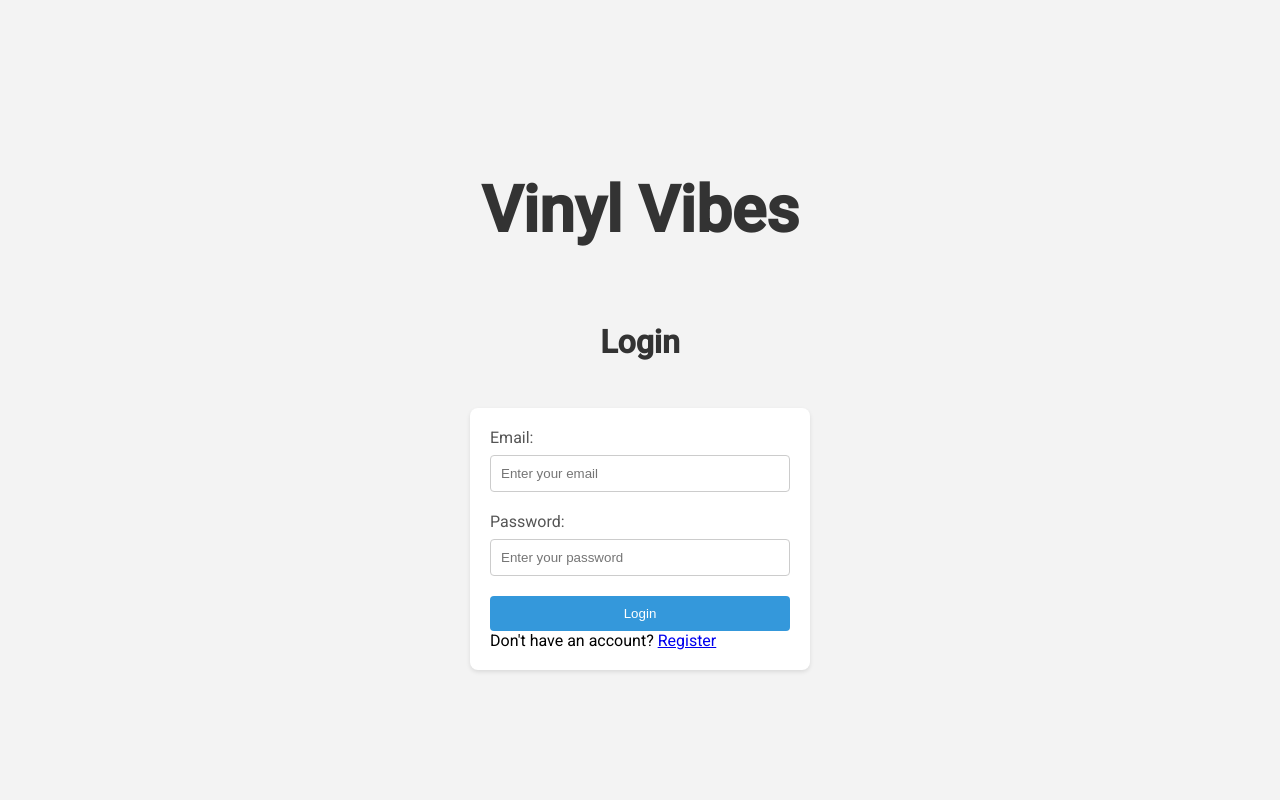
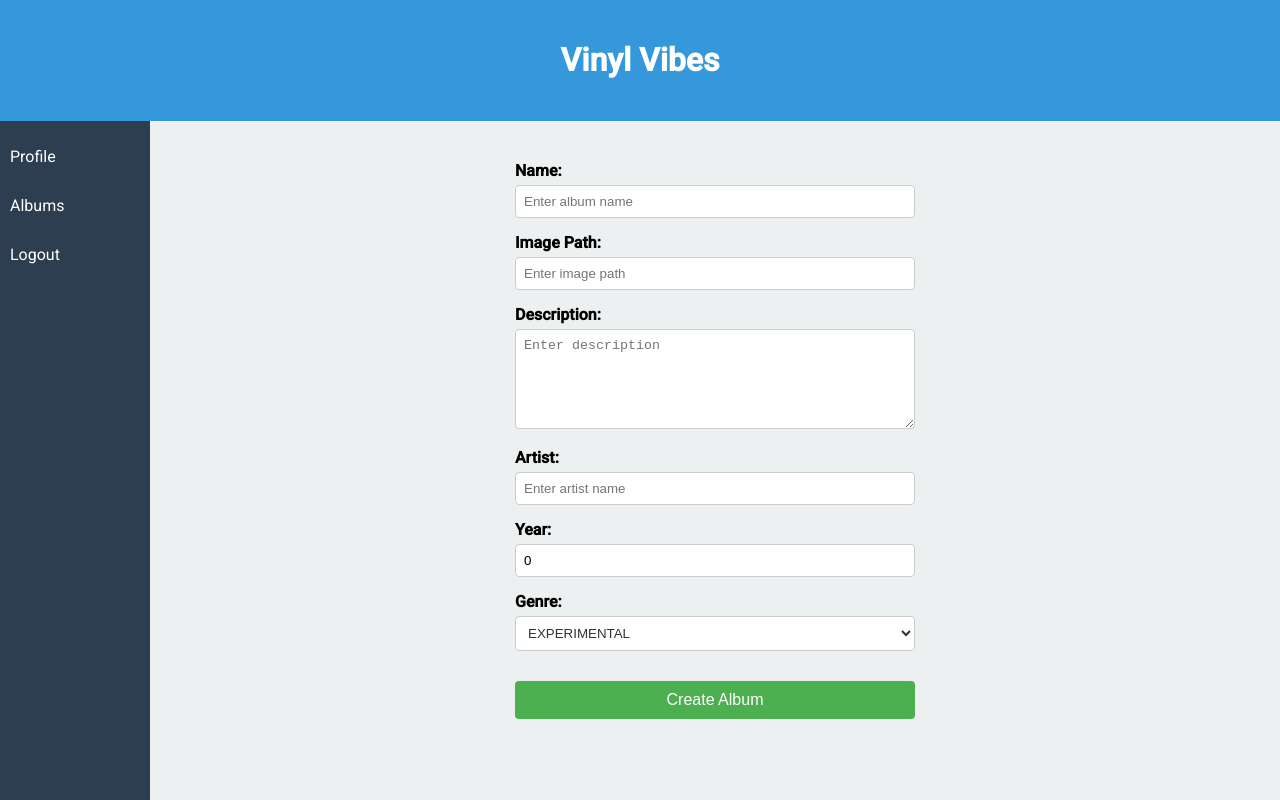
Before and after one commit to Zivkey/VinylVibesAngular, an Angular app: page /home/album-form in a window 1280 px wide. Before the commit this address led to /login. Shown: the top 800 px of the page. Built offline with nearby package versions, Linux system fonts and the light colour scheme.

Commit message:
Thank you god everything added

```diff
--- a/src/app/app-routing.module.ts
+++ b/src/app/app-routing.module.ts
@@ -6,6 +6,8 @@ import { HomeComponent } from './components/home/home.component';
 import { ProfileComponent } from './components/profile/profile.component';
 import { AlbumComponent } from './components/album/album.component';
 import { ReviewsComponent } from './components/reviews/reviews.component';
+import { AlbumformComponent } from './components/albumform/albumform.component';
+import { RegisteradminComponent } from './components/registeradmin/registeradmin.component';
 
 const routes: Routes = [
   { path: 'login', component: LoginComponent },
@@ -18,6 +20,8 @@ const routes: Routes = [
       { path: 'albums', component: AlbumComponent },
       { path: 'profile', component: ProfileComponent },
       { path: 'reviews', component: ReviewsComponent },
+      { path: 'album-form', component: AlbumformComponent },
+      { path: 'register-form', component: RegisteradminComponent }
     ]
   },
   { path: '', redirectTo: '/login', pathMatch: 'full' },
--- a/src/app/app.module.ts
+++ b/src/app/app.module.ts
@@ -4,7 +4,7 @@ import { BrowserModule } from '@angular/platform-browser';
 import { AppComponent } from './app.component';
 import { LoginComponent } from './components/login/login.component';
 import { RegisterComponent } from './components/register/register.component';
-import { FormsModule } from '@angular/forms';
+import { FormBuilder, FormsModule } from '@angular/forms';
 import { AppRoutingModule } from './app-routing.module';
 import { HttpClientModule } from '@angular/common/http';
 import { HomeComponent } from './components/home/home.component';
@@ -12,6 +12,7 @@ import { ProfileComponent } from './components/profile/profile.component';
 import { AlbumComponent } from './components/album/album.component';
 import { ReviewsComponent } from './components/reviews/reviews.component';
 import { AlbumformComponent } from './components/albumform/albumform.component';
+import { RegisteradminComponent } from './components/registeradmin/registeradmin.component';
 
 @NgModule({
   declarations: [
@@ -23,6 +24,7 @@ import { AlbumformComponent } from './components/albumform/albumform.component';
     HomeComponent,
     ReviewsComponent,
     AlbumformComponent,
+    RegisteradminComponent
   ],
   imports: [
     BrowserModule,
--- a/src/app/components/albumform/albumform.component.html
+++ b/src/app/components/albumform/albumform.component.html
@@ -1 +1,48 @@
-<p>albumform works!</p>
+<div class="container">
+  <div>
+    <label for="name">Name:</label>
+    <input id="name" [(ngModel)]="album.name" type="text"
+      placeholder="Enter album name">
+  </div>
+
+  <div>
+    <label for="image">Image Path:</label>
+    <input id="image" [(ngModel)]="album.image" type="text"
+      placeholder="Enter image path">
+  </div>
+
+  <div>
+    <label for="description">Description:</label>
+    <textarea id="description" [(ngModel)]="album.description"
+      placeholder="Enter description"></textarea>
+  </div>
+
+  <div>
+    <label for="artist">Artist:</label>
+    <input id="artist" [(ngModel)]="album.artist" type="text"
+      placeholder="Enter artist name">
+  </div>
+
+  <div>
+    <label for="year">Year:</label>
+    <input id="year" [(ngModel)]="album.year" type="number"
+      placeholder="Enter release year">
+  </div>
+
+  <div>
+    <label for="genre">Genre:</label>
+    <select id="genre" [(ngModel)]="album.genre" name="genre">
+      <option *ngFor="let genreOption of genreOptions" [value]="genreOption">
+        {{ genreOption }}
+      </option>
+    </select>
+  </div>
+
+  <button type="submit" (click)="onSubmit()">Create Album</button>
+  <div *ngIf="errorMessage" class="error-message">
+    {{ errorMessage }}
+  </div>
+  <div *ngIf="successMessage" class="successMessage">
+    {{ successMessage }}
+  </div>
+</div>
--- a/src/app/components/albumform/albumform.component.scss
+++ b/src/app/components/albumform/albumform.component.scss
@@ -0,0 +1,68 @@
+.container {
+  display: flex;
+  flex-direction: column;
+  max-width: 400px;
+  margin: auto;
+
+  div {
+    margin-bottom: 15px;
+
+    label {
+      display: block;
+      margin-bottom: 5px;
+      font-weight: bold;
+    }
+
+    input,
+    textarea {
+      width: 100%;
+      padding: 8px;
+      box-sizing: border-box;
+      border: 1px solid #ccc;
+      border-radius: 4px;
+    }
+
+    textarea {
+      height: 100px;
+    }
+
+    select {
+      width: 100%;
+      padding: 8px;
+      box-sizing: border-box;
+      border: 1px solid #ccc;
+      border-radius: 4px;
+      background-color: #fff;
+      color: #333;
+    }
+  }
+
+  button {
+    background-color: #4caf50;
+    color: white;
+    padding: 10px 15px;
+    border: none;
+    border-radius: 4px;
+    cursor: pointer;
+    font-size: 16px;
+    margin-top: 15px;
+  }
+
+  .error-message {
+    color: red;
+    margin-top: 5px;
+    font-size: 14px;
+  }
+
+  .successMessage {
+    color: #4caf50;
+    margin-top: 5px;
+    font-size: 14px;
+  }
+
+  .form-message {
+    margin-top: 20px;
+    font-size: 16px;
+    color: #333;
+  }
+}
--- a/src/app/components/albumform/albumform.component.ts
+++ b/src/app/components/albumform/albumform.component.ts
@@ -1,4 +1,8 @@
-import { Component } from '@angular/core';
+import { Component, ViewChild } from '@angular/core';
+import { NgForm } from '@angular/forms';
+import { Genre } from 'src/app/enum/genre.enum';
+import { Album } from 'src/app/models/album';
+import { AlbumService } from 'src/app/services/album.service';
 
 @Component({
   selector: 'app-albumform',
@@ -6,5 +10,56 @@ import { Component } from '@angular/core';
   styleUrls: ['./albumform.component.scss']
 })
 export class AlbumformComponent {
+  album: Album = {
+    id : '',
+    likes : 0,
+    dislikes: 0,
+    isLiked: false,
+    isDisliked: false,
+    name: '',
+    image: '',
+    description: '',
+    artist: '',
+    year: 0,
+    genre: Genre.Experimental,
+  };
+  errorMessage: String = '';
+  successMessage: String = '';
+  genreOptions: string[] = Object.values(Genre).filter(value => typeof value === 'string') as string[];
 
+  constructor(private albumService: AlbumService) {}
+
+  onSubmit() {
+    if (this.isValidAlbum()) {
+      console.log('Album data:', this.album);
+      const newAlbum: Album = { ...this.album };
+      this.albumService.create(newAlbum).subscribe(
+        (response) => {
+          this.successMessage = 'Album created successfully!'
+          this.album.artist = ''
+          this.album.name = ''
+          this.album.description = ''
+          this.album.image = ''
+          this.album.year = 0
+        },
+        (error) => {
+          this.errorMessage = error
+        }
+      );
+    } else {
+      console.log(this.album)
+      console.error('Invalid album data');
+    }
+  }
+
+  private isValidAlbum(): boolean {
+    return (
+      this.album.name.trim() !== '' &&
+      this.album.image.trim() !== '' &&
+      this.album.description.trim() !== '' &&
+      this.album.artist.trim() !== '' &&
+      this.album.year > 0 &&
+      this.album.genre !== undefined
+    );
+  }
 }
--- a/src/app/components/home/home.component.html
+++ b/src/app/components/home/home.component.html
@@ -1,5 +1,6 @@
 <div class="header">
     <h1>Vinyl Vibes</h1>
+    <h3 *ngIf="user?.admin">Admin panel</h3>
 </div>
 <div class="container">
     <div class="sidebar">
@@ -7,6 +8,7 @@
             <li><a routerLink="profile" routerLinkActive="active">Profile</a></li>
             <li><a routerLink="albums" routerLinkActive="active">Albums</a></li>
             <li *ngIf="user?.admin"><a routerLink="album-form" routerLinkActive="active">Album Form</a></li>
+            <li *ngIf="user?.admin"><a routerLink="register-form" routerLinkActive="active">User Form</a></li>
             <li><a routerLink="/logout">Logout</a></li>
         </ul>
     </div>
--- /dev/null
+++ b/src/app/components/registeradmin/registeradmin.component.html
@@ -0,0 +1,48 @@
+<div class="giant-header">
+    <h2>Create new user</h2>
+</div>
+
+<div class="login-container">
+    <div class="input-container">
+        <label for="firstName">First Name:</label>
+        <input id="firstName" [(ngModel)]="user.firstName" type="text"
+            placeholder="Enter your first name">
+    </div>
+
+    <div class="input-container">
+        <label for="lastName">Last Name:</label>
+        <input id="lastName" [(ngModel)]="user.lastName" type="text"
+            placeholder="Enter your last name">
+    </div>
+
+    <div class="input-container">
+        <label for="email">Email:</label>
+        <input id="email" [(ngModel)]="user.email" type="email"
+            placeholder="Enter your email">
+    </div>
+
+    <div class="input-container">
+        <label for="password">Password:</label>
+        <input id="password" [(ngModel)]="user.password" type="password"
+            placeholder="Enter your password">
+    </div>
+
+    <div class="input-container">
+        <label for="confirmPassword">Confirm Password:</label>
+        <input id="confirmPassword" [(ngModel)]="confirmPassword"
+            type="password" placeholder="Confirm your password">
+    </div>
+
+    <div class="input-container input-toggle">
+        <label for="isAdmin">Is Admin:</label>
+        <input id="isAdmin" [(ngModel)]="user.admin" type="checkbox">
+    </div>
+
+    <button class="login-button" (click)="onRegister()">Register</button>
+    <div *ngIf="errorMessage" class="error-message">
+        {{ errorMessage }}
+    </div>
+    <div *ngIf="successMessage" class="success-message">
+        {{ successMessage }}
+    </div>
+</div>
--- /dev/null
+++ b/src/app/components/registeradmin/registeradmin.component.scss
@@ -0,0 +1,98 @@
+:host {
+    margin-top: -60px;
+    display: flex;
+    flex-direction: column;
+    align-items: center;
+    justify-content: center;
+    height: 100vh;
+    background-color: #f3f3f3;
+  }
+
+  .giant-header {
+    font-size: 2.5em;
+    margin-bottom: 20px;
+    color: #333;
+
+    h2 {
+      padding-top: 2rem;
+      text-align: center;
+      font-size: 2rem;
+    }
+  }
+
+  .login-container {
+    width: 100%;
+    max-width: 400px;
+    background-color: #fff;
+    padding: 20px;
+    border-radius: 8px;
+    box-shadow: 0 2px 4px rgba(0, 0, 0, 0.1);
+  }
+
+  .input-toggle {
+    text-align: center;
+}
+
+  .input-container {
+    margin-bottom: 20px;
+
+
+
+    label {
+      display: block;
+      margin-bottom: 8px;
+      color: #555;
+    }
+
+    input {
+      width: 100%;
+      padding: 10px;
+      border: 1px solid #ccc;
+      border-radius: 4px;
+      box-sizing: border-box;
+    }
+
+    .checkbox-label {
+      display: flex;
+      align-items: center;
+
+      input {
+        margin-right: 8px;
+      }
+    }
+  }
+
+  .login-button {
+    width: 100%;
+    padding: 10px;
+    background-color: #3498db;
+    color: #fff;
+    border: none;
+    border-radius: 4px;
+    cursor: pointer;
+  }
+
+  .register-link {
+    text-align: center;
+    margin-top: 10px;
+    color: #555;
+
+    a {
+      color: #3498db;
+      text-decoration: none;
+    }
+  }
+
+  .error-message {
+    color: red;
+    text-align: center;
+    margin-top: 10px;
+    margin-bottom: 10px;
+  }
+
+  .success-message {
+    color: rgb(30, 129, 27);
+    text-align: center;
+    margin-top: 10px;
+    margin-bottom: 10px;
+  }
--- /dev/null
+++ b/src/app/components/registeradmin/registeradmin.component.ts
@@ -0,0 +1,67 @@
+import { Component } from '@angular/core';
+import { Router } from '@angular/router';
+import { User } from 'src/app/models/user.model';
+import { UserService } from 'src/app/services/user.service';
+
+@Component({
+  selector: 'app-registeradmin',
+  templateUrl: './registeradmin.component.html',
+  styleUrls: ['./registeradmin.component.scss']
+})
+export class RegisteradminComponent {
+  user: User = {
+    firstName: '',
+    lastName: '',
+    email: '',
+    password: '',
+    id: '',
+    admin: false,
+  };
+
+  confirmPassword: string = '';
+  errorMessage: string = '';
+  successMessage: String = '';
+
+  constructor(private router: Router, private userService: UserService) {}
+
+  onRegister() {
+
+    if (this.isValidRegistration()) {
+      this.successMessage = "";
+      this.errorMessage = "";
+      console.log('Registration data:', this.user);
+      const newUser: User = { ...this.user };
+      this.userService.register(newUser).subscribe(
+        (response) => {
+          console.log('Registration successful:', response);
+          this.successMessage = "User created successfully";
+          this.user.email = '';
+          this.user.admin = false;
+          this.user.firstName = '';
+          this.user.lastName = '';
+          this.user.lastName = '';
+          this.user.password = '';
+          this.confirmPassword = '';
+
+        },
+        (error) => {
+          console.error('Registration failed:', error);
+          this.errorMessage = error.error;
+        }
+      );
+    } else {
+      console.error('Invalid registration data');
+    }
+  }
+
+
+  private isValidRegistration(): boolean {
+    return (
+      this.user.firstName.trim() !== '' &&
+      this.user.lastName.trim() !== '' &&
+      this.user.email.trim() !== '' &&
+      this.user.password.trim() !== '' &&
+      this.user.password == this.confirmPassword
+    );
+  }
+}
--- a/src/app/services/album.service.ts
+++ b/src/app/services/album.service.ts
@@ -16,6 +16,10 @@ export class AlbumService {
     return this.http.get<Album[]>(this.baseUrl);
   }
 
+  create(album: Album): Observable<any> {
+    return this.http.post(`${this.baseUrl}`, album);
+  }
+
   setCurrentAlbum(album: Album) {
     localStorage.setItem('currentAlbum', JSON.stringify(album));
   }
```
Also changed, not shown: 2 other files (tests, documents, lock files or other folders).
